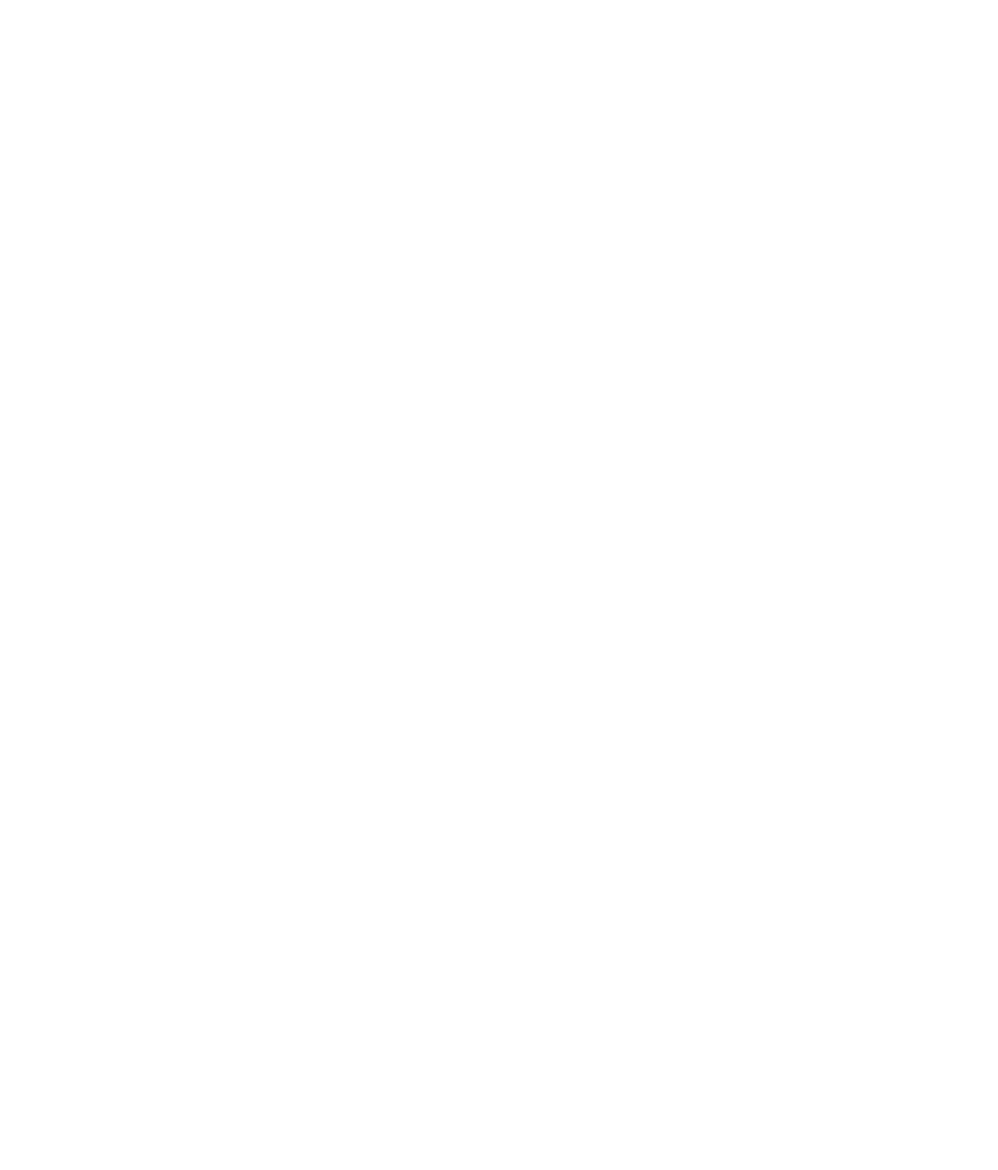
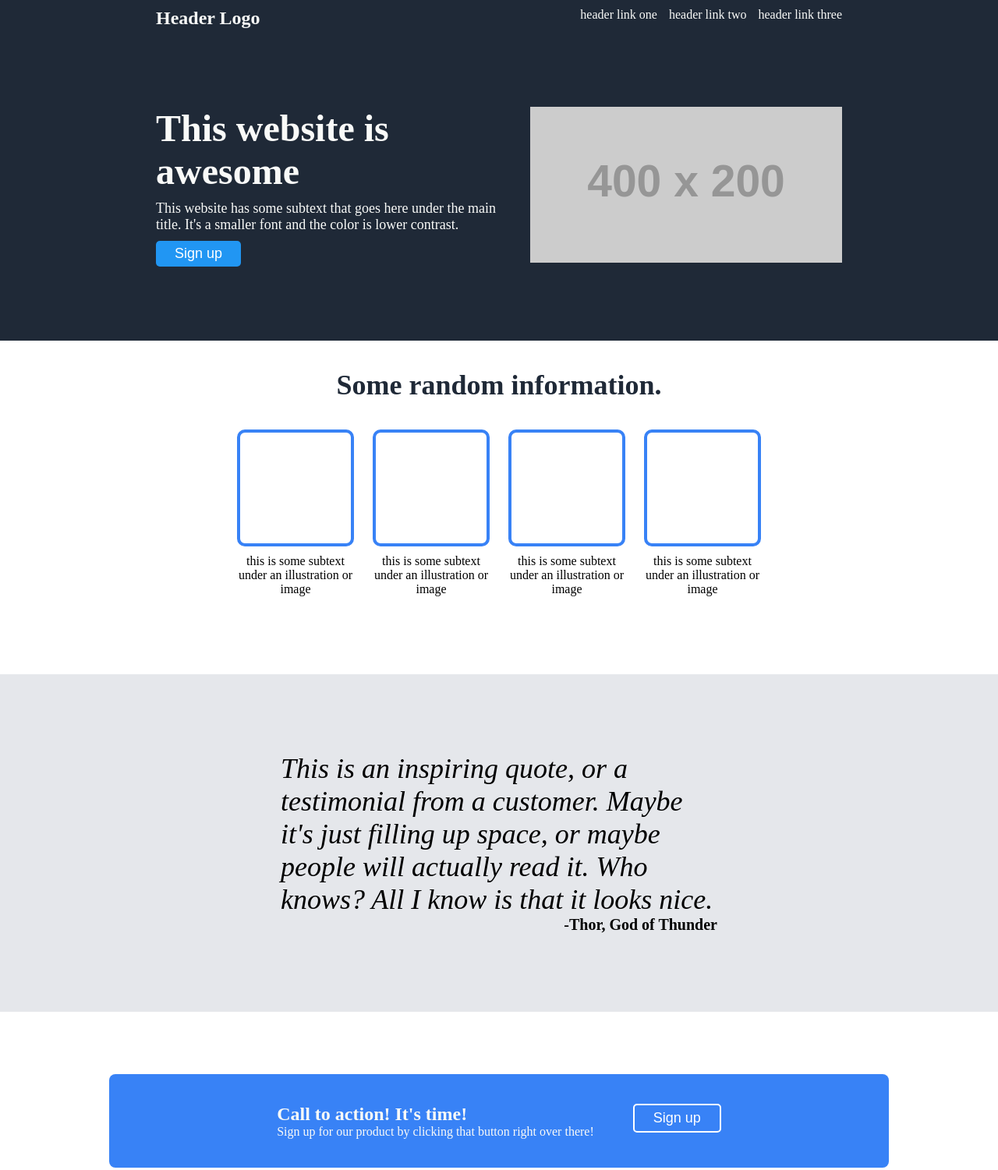
Before and after one commit to christianleong/landing_page_odin, a plain HTML site: page index.html in a window 1280 px wide. Shown: the top 1501 px of the page at 78% size. Before the commit the page ends 800 px from the top, so only its background shows below. Drawn offline with Linux system fonts and the light colour scheme; placeholder pictures from the web are drawn by us.

Commit message:
complete styles for all sections

```diff
--- a/index.html
+++ b/index.html
@@ -3,9 +3,84 @@
 <head>
   <meta charset="UTF-8">
   <meta name="viewport" content="width=device-width, initial-scale=1.0">
+  <link rel="stylesheet" href="style.css">
   <title>Landing Page</title>
 </head>
 <body>
+  <!-- first section -->
+  <div class="first-section">
+    <section>
+      <nav>
+        <h1>Header Logo</h1>
+        <ul>
+          <li>header link one</li>
+          <li>header link two</li>
+          <li>header link three</li>
+        </ul>
+      </nav>
+      <div class="hero-content">
+        <div class="hero-flex-item left">
+          <h2 class="hero-title">This website is awesome</h2>
+          <p class="hero-description">This website has some subtext that goes here under the main title. It's a smaller font and the color is lower contrast.</p>
+          <button class="sign-up-btn">Sign up</button>
+        </div>
+        <div class="hero-flex-item right">
+          <img src="https://fakeimg.pl/400x200" alt="">
+        </div>
+      </div>
+    </section>
+  </div>
 
+  <!-- second section -->
+  <div class="second-section">
+    <h2>Some random information.</h2>
+    <div class="flex-container">
+      <div class="flex-item">
+        <div class="flex-box"></div>
+        <p>this is some subtext under an illustration or image</p>
+      </div>
+      <div class="flex-item">
+        <div class="flex-box"></div>
+        <p>this is some subtext under an illustration or image</p>
+      </div>
+      <div class="flex-item">
+        <div class="flex-box"></div>
+        <p>this is some subtext under an illustration or image</p>
+      </div>
+      <div class="flex-item">
+        <div class="flex-box"></div>
+        <p>this is some subtext under an illustration or image</p>
+      </div>
+    </div>
+  </div>
+
+  <!-- third section -->
+  <div class="third-section">
+    <div class="wrapper">
+      <h3>This is an inspiring quote, or a testimonial from a customer. Maybe it's just filling up space, or maybe people will actually read it. Who knows? All I know is that it looks nice.
+      </h3>
+      <p>-Thor, God of Thunder</p>
+    </div>
+  </div>
+
+  <!-- fourth section -->
+  <div class="fourth-section">
+    <div class="blue-wrapper">
+      <section>
+        <div class="flex-item">
+          <h4>Call to action! It's time!</h4>
+          <p>Sign up for our product by clicking that button right over there!</p>
+        </div>
+        <div class="flex-item">
+          <button>Sign up</button>
+        </div>
+      </section>
+    </div>
+  </div>
+
+  <!-- footer -->
+  <div class="footer">
+    <p>Copyright &copy The Odin Project 2021</p>
+  </div>
 </body>
 </html>
--- a/style.css
+++ b/style.css
@@ -0,0 +1,175 @@
+* {
+  box-sizing: border-box;
+  margin: 0;
+  padding: 0;
+  /* border: 2px solid red; */
+}
+
+/* first section */
+
+.first-section {
+  background-color: #1F2937;
+}
+
+.first-section nav {
+  color: #F9FAF8;
+  display: flex;
+  justify-content: space-between;
+  margin: 0 0 100px 0;
+  padding-top: 10px;
+}
+
+nav h1 {
+  font-size: 24px;
+}
+
+.first-section ul {
+  display: flex;
+  list-style-type: none;
+  gap: 15px;
+}
+
+.first-section section {
+  margin: 0 200px;
+}
+
+.hero-title {
+  font-size: 48px;
+  color: #F9FAF8;
+}
+
+.hero-description {
+  font-size: 18px;
+  color: #F9FAF8;
+  margin: 10px 0;
+}
+
+.hero-content {
+  display: flex;
+}
+
+.hero-flex-item {
+  flex: 1;
+}
+
+.hero-flex-item .left {
+  width: 10px;
+}
+
+.sign-up-btn {
+  color: #fff;
+  background-color: #2196F3;
+  padding: 6px 24px;
+  border-radius: 5px;
+  font-weight: 500;
+  font-size: 18px;
+  border: none;
+  cursor: pointer;
+}
+
+img {
+  float: right;
+  margin-bottom: 100px;
+}
+
+/* second section */
+
+.second-section h2 {
+  color: #1F2937;
+  font-weight: 600;
+  font-size: 36px;
+  text-align: center;
+  margin: 36px 0;
+}
+
+.second-section .flex-container {
+  display: flex;
+  justify-content: center;
+  gap: 24px;
+  padding-bottom: 100px;
+}
+
+.second-section .flex-container .flex-item {
+  width: 150px;
+  text-align: center;
+}
+
+.second-section .flex-container .flex-box {
+  border: 4px solid #3882F6;
+  height: 150px;
+  width: 150px;
+  border-radius: 10px;
+  margin-bottom: 10px;
+}
+
+/* third section */
+
+.third-section {
+  background-color: #E5E7EB;
+
+}
+
+.third-section .wrapper {
+  margin: 0 360px;
+  padding: 100px 0;
+}
+
+.third-section h3 {
+  font-style: italic;
+  font-weight: lighter;
+  font-size: 36px;
+}
+
+.third-section p {
+  text-align: right;
+  font-weight: 700;
+  font-size: 20px;
+}
+
+/* fourth section */
+
+.fourth-section {
+  display: flex;
+  justify-content: center;
+  color: #F9FAF8;
+}
+
+.blue-wrapper {
+  height: 120px;
+  width: 1000px;
+  background-color: #3882F6;
+  border-radius: 8px;
+  margin: 80px;
+  display: flex;
+  align-items: center;
+  justify-content: center;
+}
+
+.blue-wrapper section {
+  display: flex;
+  gap: 50px;
+}
+
+.blue-wrapper h4 {
+  font-size: 24px;
+}
+
+.blue-wrapper button {
+  color: #fff;
+  background-color: #3882F6;
+  padding: 6px 24px;
+  border-radius: 5px;
+  font-weight: 500;
+  font-size: 18px;
+  border: 2px solid #fff;
+  cursor: pointer;
+}
+
+/* footer */
+
+.footer {
+  background-color: #1F2937;
+  color: #E5E7EB;
+  text-align: center;
+  padding: 30px 0;
+}
```
